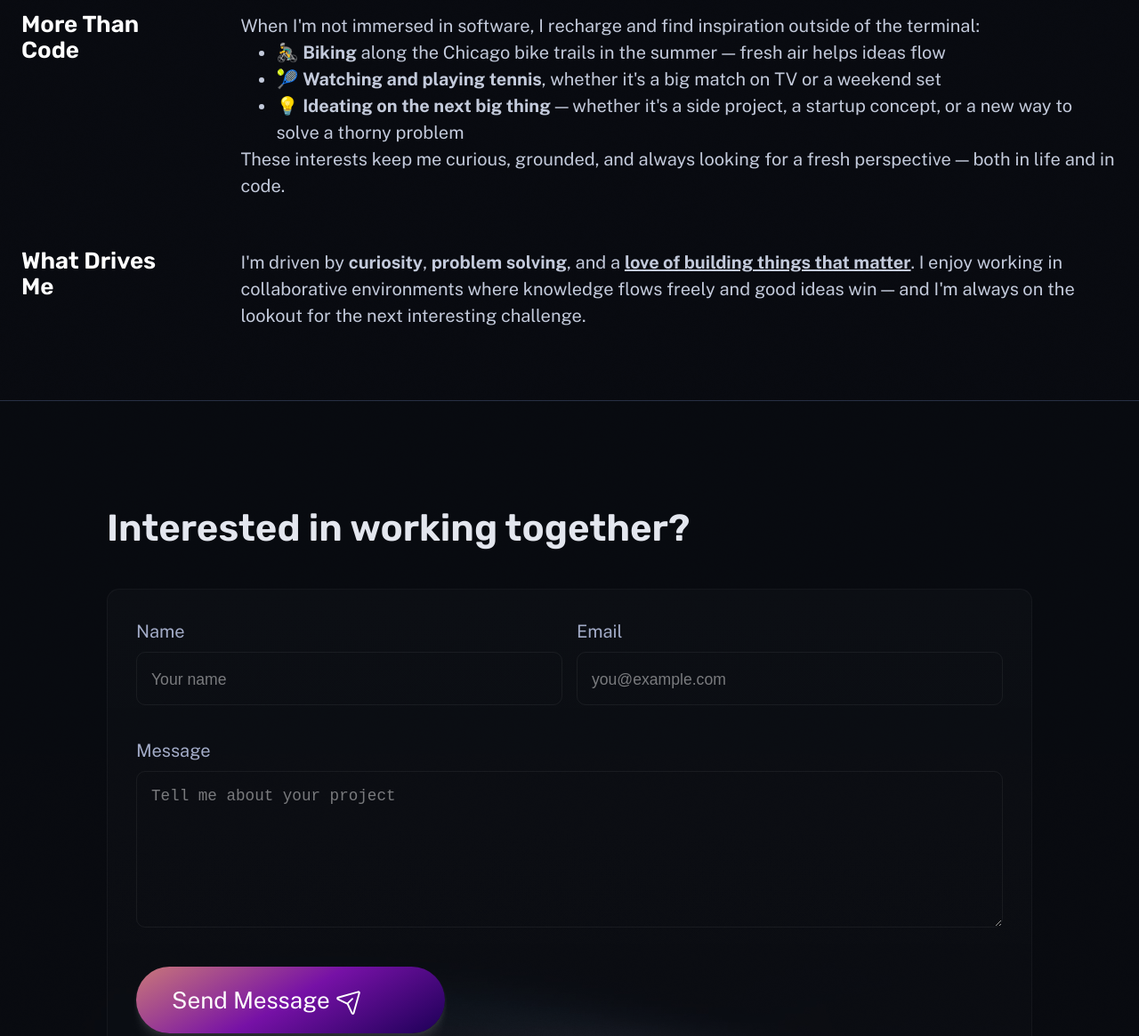
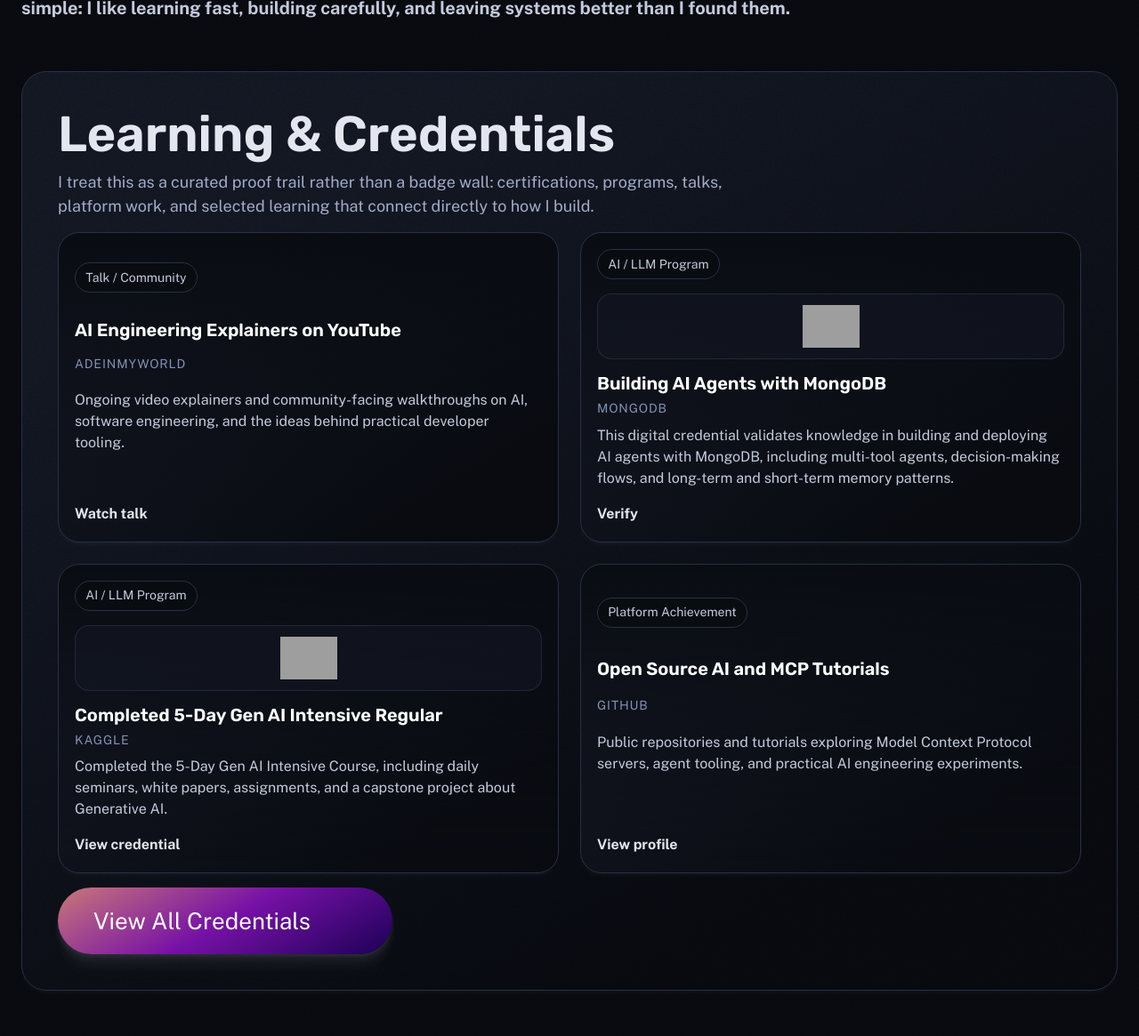
Before and after one commit to AdemolaAri/my-website, an Astro site: page /about in a window 1280 px wide. Shown: the part 1551-2716 px from the top of the page at 89% size. Built offline with nearby package versions, Linux system fonts and the light colour scheme; Astro itself is replaced by a stand-in of ours; grey boxes are pictures that could not be loaded.

Commit message:
add CredentialCard component and update credentials page with new content structure

```diff
--- /dev/null
+++ b/src/components/CredentialCard.astro
@@ -0,0 +1,169 @@
+---
+import type { CollectionEntry } from 'astro:content';
+
+interface Props {
+	entry: CollectionEntry<'credentials'>;
+	compact?: boolean;
+}
+
+const { entry, compact = false } = Astro.props;
+const { data } = entry;
+
+const categoryLabels: Record<CollectionEntry<'credentials'>['data']['category'], string> = {
+	certification: 'Certification',
+	'ai-program': 'AI / LLM Program',
+	ambassador: 'Ambassador Program',
+	'platform-achievement': 'Platform Achievement',
+	talk: 'Talk / Community',
+	course: 'Selected Course',
+};
+
+const resolveCta = () => {
+	if (!data.credentialUrl) return null;
+
+	if (data.source === 'credly') return 'Verify';
+	if (data.source === 'github' || data.source === 'kaggle' || data.source === 'linkedin') {
+		return 'View profile';
+	}
+	if (data.source === 'youtube' || data.category === 'talk') return 'Watch talk';
+	if (data.source === 'course' || data.category === 'course') return 'See course';
+
+	return 'View credential';
+};
+
+const ctaLabel = resolveCta();
+---
+
+<article class:list={['credential-card', { compact }]}>
+	<div class="card-top">
+		<span class="category">{categoryLabels[data.category]}</span>
+		{data.date && (
+			<time datetime={data.date.toISOString()}>{data.date.toLocaleDateString('en-US', {
+				year: 'numeric',
+				month: 'short',
+			})}</time>
+		)}
+	</div>
+
+	{data.image && (
+		<div class="image-wrap">
+			<img src={data.image} alt={data.imageAlt || ''} loading="lazy" decoding="async" />
+		</div>
+	)}
+
+	<div class="copy">
+		<h3>{data.title}</h3>
+		<p class="issuer">{data.issuer}</p>
+		{data.description && <p class="description">{data.description}</p>}
+	</div>
+
+	{data.credentialUrl && ctaLabel && (
+		<a href={data.credentialUrl} target="_blank" rel="noreferrer" class="credential-link">
+			{ctaLabel}
+		</a>
+	)}
+</article>
+
+<style>
+	.credential-card {
+		display: grid;
+		gap: 1rem;
+		height: 100%;
+		padding: 1.25rem;
+		background:
+			linear-gradient(180deg, color-mix(in srgb, var(--gray-999) 92%, transparent), transparent),
+			var(--gradient-subtle);
+		border: 1px solid var(--gray-800);
+		border-radius: 1.25rem;
+		box-shadow: var(--shadow-sm);
+	}
+
+	.credential-card.compact {
+		padding: 1.125rem;
+	}
+
+	.card-top {
+		display: flex;
+		flex-wrap: wrap;
+		justify-content: space-between;
+		align-items: center;
+		gap: 0.75rem;
+		font-size: var(--text-sm);
+		color: var(--gray-400);
+	}
+
+	.category {
+		display: inline-flex;
+		align-items: center;
+		padding: 0.35rem 0.7rem;
+		border-radius: 999rem;
+		border: 1px solid var(--gray-800);
+		background: color-mix(in srgb, var(--gray-999) 82%, transparent);
+		color: var(--gray-200);
+	}
+
+	.image-wrap {
+		display: flex;
+		align-items: center;
+		justify-content: center;
+		min-height: 4rem;
+		padding: 0.75rem;
+		border-radius: 1rem;
+		background: color-mix(in srgb, var(--gray-900) 55%, transparent);
+		border: 1px solid color-mix(in srgb, var(--gray-700) 40%, transparent);
+	}
+
+	.image-wrap img {
+		max-height: 3rem;
+		object-fit: contain;
+	}
+
+	.copy {
+		display: grid;
+		gap: 0.45rem;
+	}
+
+	.copy h3 {
+		font-size: var(--text-xl);
+		color: var(--gray-0);
+	}
+
+	.compact .copy h3 {
+		font-size: var(--text-lg);
+	}
+
+	.issuer {
+		font-size: var(--text-sm);
+		text-transform: uppercase;
+		letter-spacing: 0.06em;
+		color: var(--gray-400);
+	}
+
+	.description {
+		color: var(--gray-200);
+	}
+
+	.credential-link {
+		display: inline-flex;
+		align-items: center;
+		width: fit-content;
+		margin-top: auto;
+		color: var(--gray-100);
+		font-weight: 600;
+		text-decoration: none;
+		border-bottom: 1px solid transparent;
+		transition: border-color var(--theme-transition);
+	}
+
+	.credential-link:hover,
+	.credential-link:focus {
+		border-color: currentColor;
+	}
+
+	@media (min-width: 50em) {
+		.credential-card {
+			padding: 1.5rem;
+			border-radius: 1.5rem;
+		}
+	}
+</style>
--- a/src/content.config.ts
+++ b/src/content.config.ts
@@ -42,4 +42,28 @@ export const collections = {
 			tags: z.array(z.string()).optional(),
 		}),
 	}),
+	credentials: defineCollection({
+		loader: glob({ base: './src/content/credentials', pattern: '**/*.md' }),
+		schema: z.object({
+			title: z.string(),
+			issuer: z.string(),
+			category: z.enum([
+				'certification',
+				'ai-program',
+				'ambassador',
+				'platform-achievement',
+				'talk',
+				'course',
+			]),
+			date: z.coerce.date().optional(),
+			description: z.string().optional(),
+			credentialUrl: z.string().url().optional(),
+			image: z.string().optional(),
+			imageAlt: z.string().optional(),
+			featured: z.boolean().default(false),
+			source: z
+				.enum(['credly', 'github', 'kaggle', 'youtube', 'course', 'event', 'linkedin', 'other'])
+				.optional(),
+		}),
+	}),
 };
--- /dev/null
+++ b/src/content/credentials/building-ai-powered-search-mongodb-vector-search.md
@@ -0,0 +1,11 @@
+---
+title: "Building AI-Powered Search with MongoDB Vector Search"
+issuer: "MongoDB"
+category: "certification"
+description: "This digital credential validates knowledge in creating AI-powered search experiences with MongoDB Atlas Vector Search, including indexing, embeddings, and retrieval strategies."
+credentialUrl: "https://www.credly.com/badges/973b9d73-87bb-4787-bbd1-9e66d4acc77f/public_url"
+image: "https://images.credly.com/images/730e9c82-7869-4288-b580-9f8500a94465/linkedin_thumb_blob"
+imageAlt: "Building AI-Powered Search with MongoDB Vector Search badge"
+featured: false
+source: "credly"
+---
--- /dev/null
+++ b/src/content/credentials/building-rag-apps-using-mongodb.md
@@ -0,0 +1,11 @@
+---
+title: "Building RAG Apps Using MongoDB"
+issuer: "MongoDB"
+category: "certification"
+description: "This digital credential validates knowledge in building retrieval-augmented generation applications with MongoDB, including vector search, retrieval workflows, and LLM-powered application patterns."
+credentialUrl: "https://www.credly.com/badges/29b3b5d2-6643-4e07-a1d7-76a451367891/public_url"
+image: "https://images.credly.com/images/2aff887d-ee1e-479f-b26f-dcb20d647bd6/linkedin_thumb_blob"
+imageAlt: "Building RAG Apps Using MongoDB badge"
+featured: false
+source: "credly"
+---
--- /dev/null
+++ b/src/content/credentials/from-relational-model-sql-to-mongodb-document-model.md
@@ -0,0 +1,11 @@
+---
+title: "From Relational Model (SQL) to MongoDB's Document Model"
+issuer: "MongoDB"
+category: "certification"
+description: "This digital credential validates knowledge of converting relational data models to MongoDB's document model, including data relationships and schema validation for robust application design."
+credentialUrl: "https://www.credly.com/badges/fd627f92-d40d-465f-8b7c-033316c9bee7/public_url"
+image: "https://images.credly.com/images/234edfc5-0177-46e7-a61a-071f060af2f6/linkedin_thumb_blob"
+imageAlt: "From Relational Model to MongoDB's Document Model badge"
+featured: false
+source: "credly"
+---
--- /dev/null
+++ b/src/content/credentials/github-open-source-ai-work.md
@@ -0,0 +1,9 @@
+---
+title: "Open Source AI and MCP Tutorials"
+issuer: "GitHub"
+category: "platform-achievement"
+description: "Public repositories and tutorials exploring Model Context Protocol servers, agent tooling, and practical AI engineering experiments."
+credentialUrl: "https://github.com/AdemolaAri"
+featured: true
+source: "github"
+---
--- /dev/null
+++ b/src/content/credentials/goose-open-source-ai-agent-contributions.md
@@ -0,0 +1,10 @@
+---
+title: "Goose Open Source AI Agent Contributions"
+issuer: "Block Goose"
+category: "platform-achievement"
+date: 2025-12-01
+description: "Merged contributions to Goose, an open source AI agent app, including desktop auto-update work and prompt-library additions for memory and tutorial discovery."
+credentialUrl: "https://github.com/block/goose/pull/5345"
+featured: false
+source: "github"
+---
--- /dev/null
+++ b/src/content/credentials/kaggle-5-day-ai-agents-intensive.md
@@ -0,0 +1,11 @@
+---
+title: "5-Day AI Agents Intensive Course with Google Regular"
+issuer: "Kaggle"
+category: "ai-program"
+description: "Completed the 5-Day AI Agents Intensive Course 2025, including daily seminars, white papers, assignments, and a capstone project about AI agents."
+credentialUrl: "https://www.kaggle.com/certification/badges/princedemo/105"
+image: "https://www.googleapis.com/download/storage/v1/b/kaggle-user-content/o/inbox%2F10489106%2Fef135f20e49c369cebff513ac3c96eed%2F5-Day_AI_Agents_Intensive_Badge.svg?generation=1763052133996110&alt=media"
+imageAlt: "5-Day AI Agents Intensive Course with Google Regular Kaggle badge"
+featured: false
+source: "other"
+---
--- /dev/null
+++ b/src/content/credentials/kaggle-5-day-gen-ai-intensive.md
@@ -0,0 +1,11 @@
+---
+title: "Completed 5-Day Gen AI Intensive Regular"
+issuer: "Kaggle"
+category: "ai-program"
+description: "Completed the 5-Day Gen AI Intensive Course, including daily seminars, white papers, assignments, and a capstone project about Generative AI."
+credentialUrl: "https://www.kaggle.com/certification/badges/princedemo/96"
+image: "https://www.googleapis.com/download/storage/v1/b/kaggle-user-content/o/inbox%2F304806%2F1677a9768c3edb109351613acb6f8673%2FBadge-57.svg?generation=1731369061704923&alt=media"
+imageAlt: "Completed 5-Day Gen AI Intensive Regular Kaggle badge"
+featured: true
+source: "other"
+---
--- /dev/null
+++ b/src/content/credentials/kaggle-rag-notebook.md
@@ -0,0 +1,9 @@
+---
+title: "RAG Notebook on Kaggle"
+issuer: "Kaggle"
+category: "platform-achievement"
+description: "A practical notebook showing retrieval-augmented generation patterns and how external context improves prompt responses."
+credentialUrl: "https://www.kaggle.com/code/princedemo/using-rag-to-improve-prompt-response"
+featured: true
+source: "kaggle"
+---
--- /dev/null
+++ b/src/content/credentials/mongodb-ai-builders-program.md
@@ -0,0 +1,12 @@
+---
+title: "MongoDB Dev Day: AI Builders Deep Dive"
+issuer: "MongoDB"
+category: "ai-program"
+date: 2026-05-20
+description: "A two-day program in Chicago covering document data modeling, Atlas Search, vector search, and agent memory patterns for modern AI systems."
+credentialUrl: "https://landing.mdb.link/devday-chicago-26"
+image: "/assets/mongo-dev-day-img.png"
+imageAlt: "MongoDB Dev Day visual"
+featured: false
+source: "event"
+---
--- /dev/null
+++ b/src/content/credentials/mongodb-dev-day-skill-badge.md
@@ -0,0 +1,11 @@
+---
+title: "Building AI Agents with MongoDB"
+issuer: "MongoDB"
+category: "ai-program"
+description: "This digital credential validates knowledge in building and deploying AI agents with MongoDB, including multi-tool agents, decision-making flows, and long-term and short-term memory patterns."
+credentialUrl: "https://www.credly.com/badges/038abe54-6773-470b-b68d-3f3f5f5901c4/public_url"
+image: "https://images.credly.com/images/252ed95c-8043-44f5-ae1f-6f5a6cf313c4/linkedin_thumb_blob"
+imageAlt: "Building AI Agents with MongoDB badge"
+featured: true
+source: "credly"
+---
--- /dev/null
+++ b/src/content/credentials/youtube-ai-engineering-talks.md
@@ -0,0 +1,9 @@
+---
+title: "AI Engineering Explainers on YouTube"
+issuer: "AdeInMyWorld"
+category: "talk"
+description: "Ongoing video explainers and community-facing walkthroughs on AI, software engineering, and the ideas behind practical developer tooling."
+credentialUrl: "https://www.youtube.com/@AdeInMyWorld"
+featured: true
+source: "youtube"
+---
--- a/src/pages/about.astro
+++ b/src/pages/about.astro
@@ -1,18 +1,31 @@
 ---
+import { getCollection } from 'astro:content';
+
+import CallToAction from '../components/CallToAction.astro';
 import ContactCTA from '../components/ContactCTA.astro';
+import CredentialCard from '../components/CredentialCard.astro';
 import Hero from '../components/Hero.astro';
 import BaseLayout from '../layouts/BaseLayout.astro';
+
+const featuredCredentials = (await getCollection('credentials'))
+	.filter((entry) => entry.data.featured)
+	.sort((a, b) => {
+		const aDate = a.data.date?.valueOf() ?? 0;
+		const bDate = b.data.date?.valueOf() ?? 0;
+		return bDate - aDate || a.data.title.localeCompare(b.data.title);
+	})
+	.slice(0, 4);
 ---
 
 <BaseLayout
 	title="About | Ademola Arigbabuwo"
-	description="Learn more about Ademola — his journey as a software engineer, what he builds, and what lights him up outside of code."
+	description="Learn more about Ademola Arigbabuwo, the systems he builds, and the learning trail that shapes his engineering work."
 >
 	<div class="stack gap-20">
 		<main class="wrapper about">
 			<Hero
 				title="About"
-				tagline="Hey there! I'm Ademola — here's a bit about what I build, what I love, and what keeps me curious."
+				tagline="I build software across backend systems, product experiences, and AI workflows, with a bias toward clarity, useful abstractions, and work that earns trust in production."
 			>
 				<img
 					width="1553"
@@ -22,62 +35,42 @@ import BaseLayout from '../layouts/BaseLayout.astro';
 				/>
 			</Hero>
 
-			<section>
-				<h2 class="section-title">Who I Am</h2>
-				<div class="content">
+			<section class="about-section">
+				<h2 class="section-title"></h2>
+				<div class="content stack gap-4">
 					<p>
-						Hi! I&apos;m a Software Engineer with a passion for building <strong>scalable backends</strong>, <strong>dynamic frontends</strong>, and <strong>systems that delight both users and engineers</strong>.
-						My journey in tech has taken me from crafting APIs and event-driven systems to designing intuitive, config-driven UIs — always with an eye toward reliability, clarity, and impact.
+						I&apos;m a software engineer who likes working where architecture, product thinking, and execution all meet. Over the years, that has meant building backend services, event-driven systems, and user-facing tools that help teams move faster without making the system harder to reason about.
 					</p>
+					<p><b>My day-to-day instincts are pretty consistent: simplify the shape of the problem, make the data model pull its weight, and keep the path from idea to working software as short as possible. That has taken me from APIs and Spring Boot gateways to Angular frontends, config-driven interfaces, MongoDB-backed workflows, and the operational work around shipping software with confidence.</b></p>
 					<p>
-						I&apos;ve been fortunate to contribute to large-scale platforms where I helped shape architecture from core ideation through launch, delivered prototypes that accelerated development, and solved critical problems that unblocked progress for teams.
-						Along the way, I&apos;ve learned that the best engineering isn&apos;t just about code — it&apos;s about curiosity, collaboration, and turning ideas into something real.
+						Lately, a lot of that curiosity has been flowing into AI engineering. I&apos;m interested in the practical side of it: MCP servers, LLM tooling, retrieval, automation, and the design choices that make AI systems actually useful instead of merely flashy. I tend to learn in public, whether that&apos;s through tutorials, experiments, notebooks, or writing that turns a technical concept into something another engineer can apply quickly.
 					</p>
+					<p><b>
+						Outside the terminal, I recharge with biking, tennis, and the kind of side-project ideation that starts as a small curiosity and occasionally turns into a real build. That mix keeps me grounded and keeps the work interesting. The throughline across all of it is simple: I like learning fast, building carefully, and leaving systems better than I found them.
+					</b></p>
 				</div>
 			</section>
 
-			<section>
-				<h2 class="section-title">What I Build</h2>
-				<div class="content">
+			<section class="credentials-preview stack gap-4">
+				<div class="preview-header stack gap-2">
+					<h2>Learning &amp; Credentials</h2>
 					<p>
-						My work spans a variety of technologies and domains:
-					</p>
-					<ul>
-						<li><b>Backend & APIs:</b> FastAPI, Flask, Spring Boot, Go</li>
-						<li><b>Frontend & UX:</b> Angular, TypeScript, RxJS, NgRx</li>
-						<li><b>Databases & Systems:</b> MongoDB, Kafka, CosmosDB, event-driven architectures</li>
-						<li><b>AI & Dev Productivity:</b> LLM-assisted tooling, prompt engineering, MCP servers</li>
-						<li><b>Cloud & DevOps:</b> Kubernetes (AKS), Terraform, CI/CD, Feature flags</li>
-					</ul>
-					<p>
-						What ties these together is my focus on building tools and systems that help teams move faster, with confidence and clarity — from development to production.
+						I treat this as a curated proof trail rather than a badge wall: certifications, programs, talks, platform work, and selected learning that connect directly to how I build.
 					</p>
 				</div>
-			</section>
 
-			<section>
-				<h2 class="section-title">More Than Code</h2>
-				<div class="content">
-					<p>
-						When I&apos;m not immersed in software, I recharge and find inspiration outside of the terminal:
-					</p>
-					<ul>
-						<li>🚴‍♂️ <strong>Biking</strong> along the Chicago bike trails in the summer — fresh air helps ideas flow</li>
-						<li>🎾 <strong>Watching and playing tennis</strong>, whether it&apos;s a big match on TV or a weekend set</li>
-						<li>💡 <strong>Ideating on the next big thing</strong> — whether it&apos;s a side project, a startup concept, or a new way to solve a thorny problem</li>
-					</ul>
-					<p>
-						These interests keep me curious, grounded, and always looking for a fresh perspective — both in life and in code.
-					</p>
-				</div>
-			</section>
+				<ul class="preview-grid">
+					{
+						featuredCredentials.map((entry) => (
+							<li>
+								<CredentialCard entry={entry} compact />
+							</li>
+						))
+					}
+				</ul>
 
-			<section>
-				<h2 class="section-title">What Drives Me</h2>
-				<div class="content">
-					<p>
-						I&apos;m driven by <strong>curiosity</strong>, <strong>problem solving</strong>, and a <u><b>love of building things that matter</b></u>. I enjoy working in collaborative environments where knowledge flows freely and good ideas win — and I&apos;m always on the lookout for the next interesting challenge.
-					</p>
+				<div class="preview-cta">
+					<CallToAction href="/credentials/">View All Credentials</CallToAction>
 				</div>
 			</section>
 		</main>
@@ -99,7 +92,7 @@ import BaseLayout from '../layouts/BaseLayout.astro';
 		box-shadow: var(--shadow-md);
 	}
 
-	section {
+	.about-section {
 		display: flex;
 		flex-direction: column;
 		gap: 0.5rem;
@@ -113,7 +106,40 @@ import BaseLayout from '../layouts/BaseLayout.astro';
 	}
 
 	.content {
-		grid-column: 2 / 4;
+		grid-column: 1 / -1;
+	}
+
+	.credentials-preview {
+		grid-column: 1 / -1;
+		padding: 1.75rem;
+		border-radius: 1.75rem;
+		border: 1px solid var(--gray-800);
+		background:
+			url('/assets/backgrounds/noise.png') top center/220px repeat,
+			var(--gradient-subtle);
+		box-shadow: var(--shadow-sm);
+	}
+
+	.preview-header {
+		max-width: 50rem;
+	}
+
+	.preview-header p {
+		color: var(--gray-300);
+		font-size: var(--text-md);
+	}
+
+	.preview-grid {
+		display: grid;
+		grid-template-columns: 1fr;
+		gap: 1rem;
+		padding: 0;
+		list-style: none;
+	}
+
+	.preview-cta {
+		display: flex;
+		justify-content: flex-start;
 	}
 
 	.content :global(a) {
@@ -137,9 +163,18 @@ import BaseLayout from '../layouts/BaseLayout.astro';
 			grid-column-start: 2;
 		}
 
-		section {
+		.about-section {
 			display: contents;
 			font-size: var(--text-lg);
 		}
+
+		.credentials-preview {
+			padding: 2.5rem;
+		}
+
+		.preview-grid {
+			grid-template-columns: repeat(2, minmax(0, 1fr));
+			gap: 1.5rem;
+		}
 	}
 </style>
```
Also changed, not shown: src/content/credentials/google-generative-ai-course.md (added, +9 -0 lines), src/pages/credentials.astro (added, +164 -0 lines).
